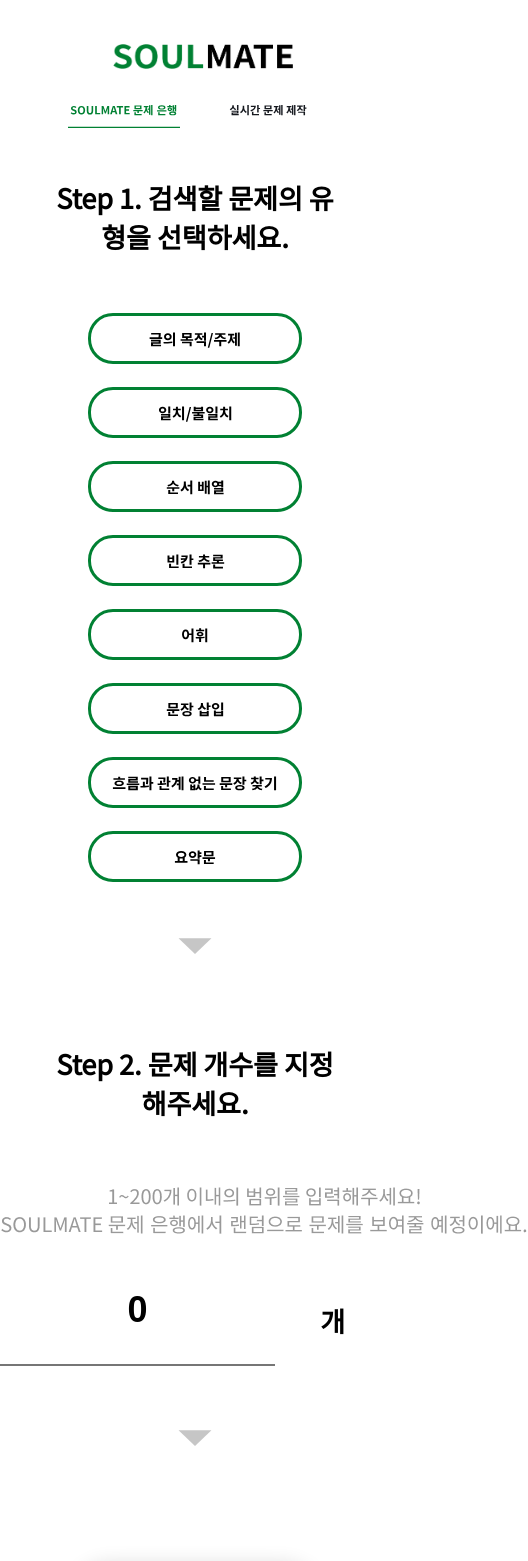
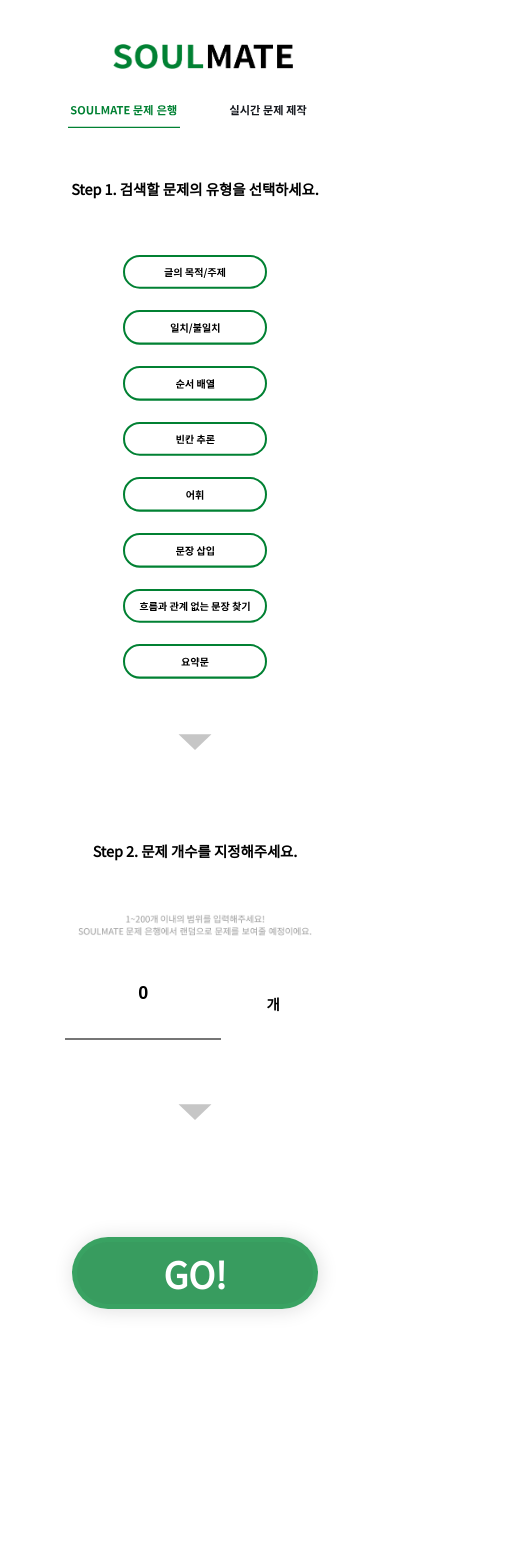
Before and after one commit to makgirlygirl/grad-frontend, a React (Create React App) app: page /bank in a window 390 px wide. Shown: the top 1561 px of the page, 528 px wide, since content can reach past the window. After the commit the page ends 1381 px from the top, so only its background shows below. Built offline with nearby package versions, Linux system fonts and the light colour scheme; a web font is replaced by a local one.

Commit message:
[#57] /bank 페이지 반응형 1차

```diff
--- a/src/components/QuestionTypeButton.js
+++ b/src/components/QuestionTypeButton.js
@@ -23,6 +23,9 @@ const TypeButton = styled.img`
     padding: 0.5rem;
     padding-left: 2rem;
     padding-right: 2rem;
+    @media (max-width: 720px) {
+        width: 12rem;
+        }
 `;
 export default QuestionTypeButton;
 
--- a/src/pages/BankPage.js
+++ b/src/pages/BankPage.js
@@ -39,7 +39,7 @@ const BankPage = () => {
         <TextWrapper><img src={Arrow}/></TextWrapper>
         <div>
         <TextWrapper>Step 2. 문제 개수를 지정해주세요.</TextWrapper>
-        <Wrapper><img src={QnumDescription}/></Wrapper>
+        <Wrapper><DescImg src={QnumDescription}/></Wrapper>
         <TypeWrapper>
             <InputLine
                 key="qNum"
@@ -80,6 +80,14 @@ const TextWrapper = styled.div`
     padding: 2.5rem;
     font-size: 1.5rem;
     font-weight: bold;
+    @media (max-width: 720px) {
+        font-size: .8rem;
+      }
+`;
+const DescImg = styled.img`
+    @media (max-width: 720px) {
+        width: 13rem;
+    }
 `;
 const TypeWrapper = styled.div`
     width: 100%;
@@ -100,13 +108,13 @@ const InputLine = styled.input`
     background: transparent;
     text-align: center;
     outline: none;
-    @media (max-width: 750px) {
-        width: 50%;
+    @media (max-width: 720px) {
+        width: 40%;
         height: 1.5rem;
-    }@media (max-width: 420px) {
-        width: 80%;
+        font-size: 1rem;
+        padding: 2.5rem;
     }
-`; //  height: ${(props) => props.height || "10rem"};
+`;
 
 const Button = styled.button`
     width: 36rem;
```
